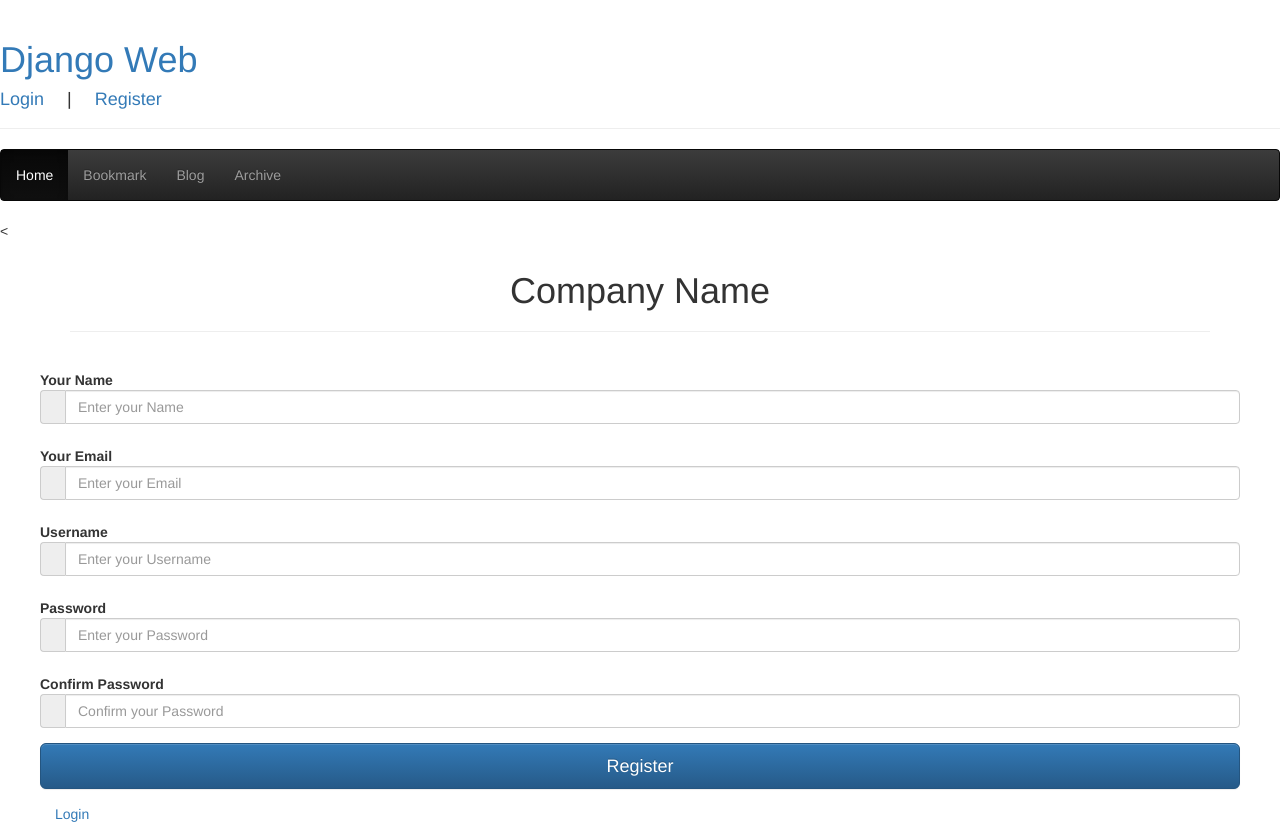
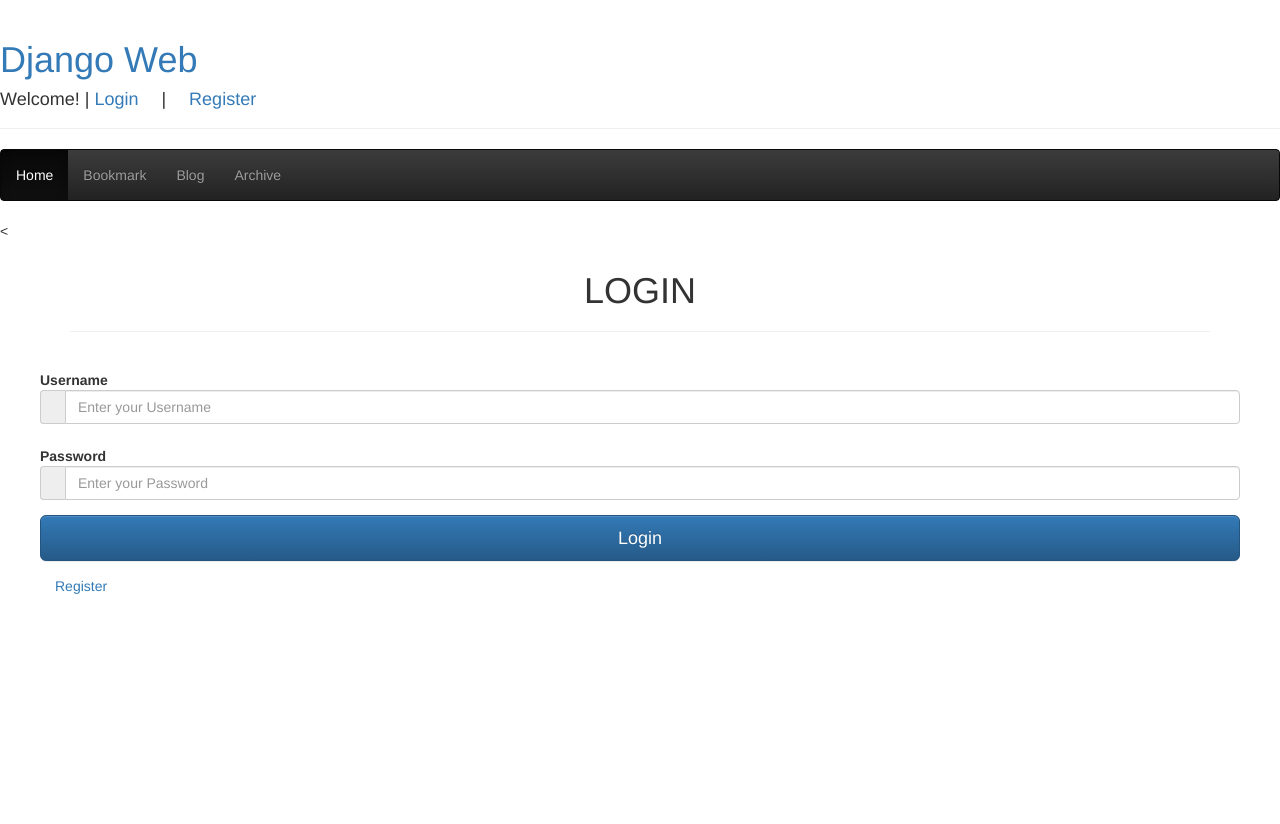
Before and after one commit to EunHyeJung/Blog-BookmarkApp, a Django app: page /account/login/ in a window 1280 px wide. After the commit the page ends 594 px from the top, so only its background shows below. Run offline with Django 3.2, Linux system fonts and the light colour scheme; some libraries are stand-ins or nearby versions.

Commit message:
로그인, 회원가입 페이지 템플릿코드 수정

```diff
--- a/templates/base.html
+++ b/templates/base.html
@@ -12,9 +12,9 @@
     <h1><a href="/">Django Web</a></h1>
     <div id="profile">
         {% if user.is_active %}
-        <h4> Welcome <a href="#"> eh </a>  !　|　 <a href="{% url 'logout' %}"> Logout </a></h4>
+        <h4> Welcome <strong>{% firstof user.get_short_name user.get_username %} </strong>  !　|　 <a href="{% url 'logout' %}"> Logout </a></h4>
         {% else %}
-        <h4> <a href="{% url 'login' %}"> Login</a> 　|　 <a href="{% url 'register' %}"> Register </a></h4>
+        <h4> Welcome! |<a href="{% url 'login' %}"> Login</a> 　|　 <a href="{% url 'register' %}"> Register </a></h4>
         {% endif %}
     </div>
 </div>
--- a/templates/registration/login.html
+++ b/templates/registration/login.html
@@ -12,33 +12,12 @@
 			<div class="row main">
 				<div class="panel-heading">
 	               <div class="panel-title text-center">
-	               		<h1 class="title">Company Name</h1>
+	               		<h1 class="title">LOGIN</h1>
 	               		<hr />
 	               	</div>
 	            </div>
 				<div class="main-login main-center">
-					<form class="form-horizontal" method="post" action="#">
-
-						<div class="form-group">
-							<label for="name" class="cols-sm-2 control-label">Your Name</label>
-							<div class="cols-sm-10">
-								<div class="input-group">
-									<span class="input-group-addon"><i class="fa fa-user fa" aria-hidden="true"></i></span>
-									<input type="text" class="form-control" name="name" id="name"  placeholder="Enter your Name"/>
-								</div>
-							</div>
-						</div>
-
-						<div class="form-group">
-							<label for="email" class="cols-sm-2 control-label">Your Email</label>
-							<div class="cols-sm-10">
-								<div class="input-group">
-									<span class="input-group-addon"><i class="fa fa-envelope fa" aria-hidden="true"></i></span>
-									<input type="text" class="form-control" name="email" id="email"  placeholder="Enter your Email"/>
-								</div>
-							</div>
-						</div>
-
+					<form class="form-horizontal" method="post" action="#"> {%csrf_token%}
 						<div class="form-group">
 							<label for="username" class="cols-sm-2 control-label">Username</label>
 							<div class="cols-sm-10">
@@ -59,21 +38,12 @@
 							</div>
 						</div>
 
-						<div class="form-group">
-							<label for="confirm" class="cols-sm-2 control-label">Confirm Password</label>
-							<div class="cols-sm-10">
-								<div class="input-group">
-									<span class="input-group-addon"><i class="fa fa-lock fa-lg" aria-hidden="true"></i></span>
-									<input type="password" class="form-control" name="confirm" id="confirm"  placeholder="Confirm your Password"/>
-								</div>
-							</div>
-						</div>
-
 						<div class="form-group ">
-							<button type="button" class="btn btn-primary btn-lg btn-block login-button">Register</button>
+							<input type="submit" class="btn btn-primary btn-lg btn-block login-button" value="Login"/>
+							<input type="hidden" name="next" value="{{next}}" />
 						</div>
 						<div class="login-register">
-				            <a href="index.php">Login</a>
+				            <a href="{% url 'register' %}">Register</a>
 				         </div>
 					</form>
 				</div>
```
Also changed, not shown: templates/registration/register.html (+11 -15 lines).
